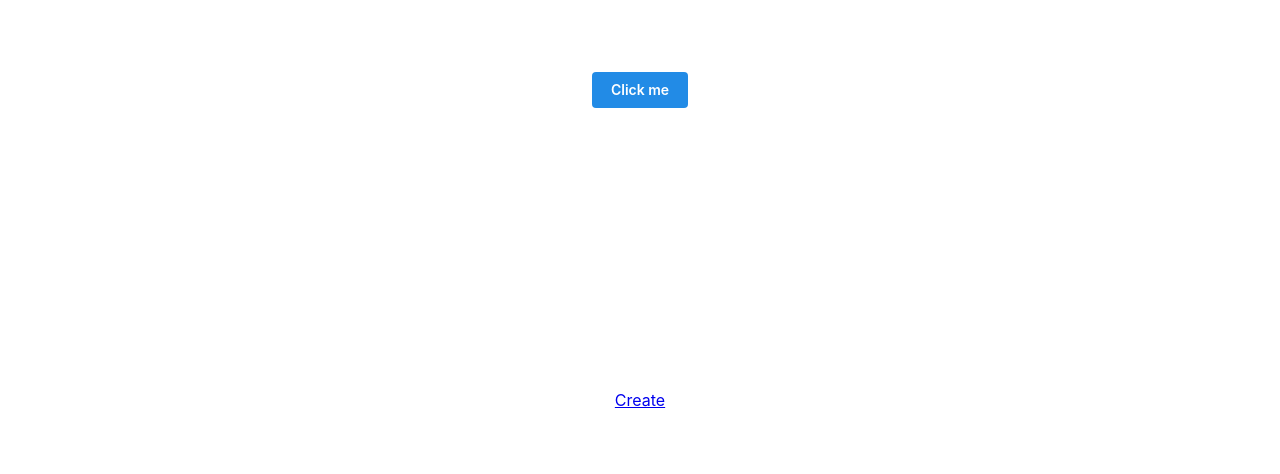
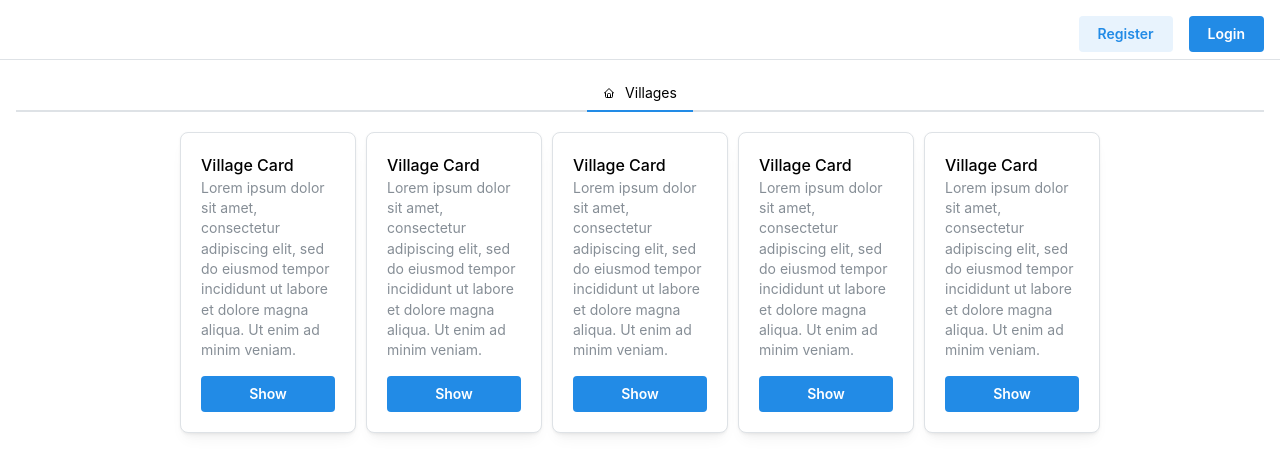
Before and after one commit to SvenBroeckling/VillageGen, a Next.js app: page / in a window 1280 px wide. Shown: the top 474 px of the page. Built offline with nearby package versions, Linux system fonts and the light colour scheme.

Commit message:
Reorganized components; added mantine

```diff
--- a/package.json
+++ b/package.json
@@ -16,6 +16,7 @@
     "@mantine/hooks": "^8.3.2",
     "@mantine/modals": "^8.3.2",
     "@mantine/notifications": "^8.3.2",
+    "@tabler/icons-react": "^3.35.0",
     "dayjs": "^1.11.18",
     "next": "15.5.4",
     "react": "19.1.0",
--- /dev/null
+++ b/src/app/(main)/create/page.tsx
@@ -0,0 +1,5 @@
+export default function Create() {
+    return (
+        <div>Create</div>
+    );
+}
--- /dev/null
+++ b/src/app/(main)/layout.tsx
@@ -0,0 +1,23 @@
+"use client";
+
+import {AppShell} from '@mantine/core';
+import {MainNav} from '@/app/components/MainNav';
+
+export default function MainAppLayout({children}: {
+    children: React.ReactNode;
+}) {
+    return (
+        <AppShell
+            header={{height: 60}}
+            padding="md"
+        >
+            <AppShell.Header>
+                <MainNav/>
+            </AppShell.Header>
+
+            <AppShell.Main>
+                {children}
+            </AppShell.Main>
+        </AppShell>
+    );
+}
--- /dev/null
+++ b/src/app/(main)/login/page.tsx
@@ -0,0 +1,3 @@
+export default function Login() {
+    return <div>Login</div>
+}
--- /dev/null
+++ b/src/app/(main)/page.tsx
@@ -0,0 +1,22 @@
+"use client";
+import { Container, Tabs } from "@mantine/core";
+import { IconHome } from "@tabler/icons-react";
+import CardRow from "../components/CardRow";
+
+export default function Home() {
+    return (
+        <Tabs defaultValue="villages">
+            <Tabs.List justify="center">
+                <Tabs.Tab value="villages" leftSection={<IconHome size={12} />}>
+                    Villages
+                </Tabs.Tab>
+            </Tabs.List>
+
+            <Tabs.Panel value="villages">
+                <Container p="lg">
+                    <CardRow />
+                </Container>
+            </Tabs.Panel>
+        </Tabs>
+    );
+}
--- /dev/null
+++ b/src/app/components/CardRow.tsx
@@ -0,0 +1,14 @@
+import { Flex } from "@mantine/core";
+import VillageCard from "./VillageCard";
+
+export default function CardRow() {
+    return (
+        <Flex gap="xs">
+            <VillageCard />
+            <VillageCard />
+            <VillageCard />
+            <VillageCard />
+            <VillageCard />
+        </Flex>
+    );
+}
--- /dev/null
+++ b/src/app/components/MainNav.tsx
@@ -0,0 +1,14 @@
+import { Button, Group } from "@mantine/core";
+
+export function MainNav() {
+
+    return (
+        <Group justify="end" align="center" h="100%" p="md">
+            <Button variant="light">Register</Button>
+            <Button
+                component="a"
+                href="/login"
+            >Login</Button>
+        </Group>
+    )
+}
--- /dev/null
+++ b/src/app/components/VillageCard.tsx
@@ -0,0 +1,14 @@
+import { Button, Card, Space, Text } from "@mantine/core";
+
+export default function VillageCard() {
+    return (
+        <Card shadow="sm" radius="md" padding="lg" withBorder>
+            <Text fw={500}>Village Card</Text>
+            <Text size="sm" c="dimmed">
+                Lorem ipsum dolor sit amet, consectetur adipiscing elit, sed do eiusmod tempor incididunt ut labore et dolore magna aliqua. Ut enim ad minim veniam.
+            </Text>
+            <Space h="md" />
+            <Button color="blue" fullWidth>Show</Button>
+        </Card>
+    );
+}
--- a/src/app/create/page.tsx
+++ /dev/null
@@ -1,3 +0,0 @@
-export default function CreateComponent() {
-  return <div>Create Component</div>;
-}
--- a/src/app/layout.tsx
+++ b/src/app/layout.tsx
@@ -3,8 +3,8 @@ import '@mantine/core/styles.css';
 import { ColorSchemeScript, MantineProvider, mantineHtmlProps } from '@mantine/core';
 
 export const metadata = {
-  title: 'My Mantine app',
-  description: 'I have followed setup instructions carefully',
+  title: 'Gen App',
+  description: 'Generate something',
 };
 
 export default function RootLayout({
--- a/src/app/page.module.css
+++ /dev/null
@@ -1,108 +0,0 @@
-.page {
-  --gray-rgb: 0, 0, 0;
-  --gray-alpha-200: rgba(var(--gray-rgb), 0.08);
-  --gray-alpha-100: rgba(var(--gray-rgb), 0.05);
-
-  --button-primary-hover: #383838;
-  --button-secondary-hover: #f2f2f2;
-
-  display: grid;
-  grid-template-rows: 20px 1fr 20px;
-  align-items: center;
-  justify-items: center;
-  min-height: 100svh;
-  padding: 80px;
-  gap: 64px;
-  font-family: var(--font-geist-sans);
-}
-
-@media (prefers-color-scheme: dark) {
-  .page {
-    --gray-rgb: 255, 255, 255;
-    --gray-alpha-200: rgba(var(--gray-rgb), 0.145);
-    --gray-alpha-100: rgba(var(--gray-rgb), 0.06);
-
-    --button-primary-hover: #ccc;
-    --button-secondary-hover: #1a1a1a;
-  }
-}
-
-a.primary {
-  background: var(--foreground);
-  color: var(--background);
-  gap: 8px;
-}
-
-a.secondary {
-  border-color: var(--gray-alpha-200);
-  min-width: 158px;
-}
-
-.footer {
-  grid-row-start: 3;
-  display: flex;
-  gap: 24px;
-}
-
-.footer a {
-  display: flex;
-  align-items: center;
-  gap: 8px;
-}
-
-.footer img {
-  flex-shrink: 0;
-}
-
-/* Enable hover only on non-touch devices */
-@media (hover: hover) and (pointer: fine) {
-  a.primary:hover {
-    background: var(--button-primary-hover);
-    border-color: transparent;
-  }
-
-  a.secondary:hover {
-    background: var(--button-secondary-hover);
-    border-color: transparent;
-  }
-
-  .footer a:hover {
-    text-decoration: underline;
-    text-underline-offset: 4px;
-  }
-}
-
-@media (max-width: 600px) {
-  .page {
-    padding: 32px;
-    padding-bottom: 80px;
-  }
-
-  .main {
-    align-items: center;
-  }
-
-  .main ol {
-    text-align: center;
-  }
-
-  .ctas {
-    flex-direction: column;
-  }
-
-  .ctas a {
-    font-size: 14px;
-    height: 40px;
-    padding: 0 16px;
-  }
-
-  a.secondary {
-    min-width: auto;
-  }
-
-  .footer {
-    flex-wrap: wrap;
-    align-items: center;
-    justify-content: center;
-  }
-}
--- a/src/app/page.tsx
+++ /dev/null
@@ -1,12 +0,0 @@
-import Link from "next/link";
-import { Button } from "@mantine/core";
-import styles from "./page.module.css";
-
-export default function Home() {
-  return (
-    <div className={styles.page}>
-      <Button>Click me</Button>
-      <Link href="/create">Create</Link>
-    </div>
-  );
-}
```
Also changed, not shown: 2 other files (tests, documents, lock files or other folders).
